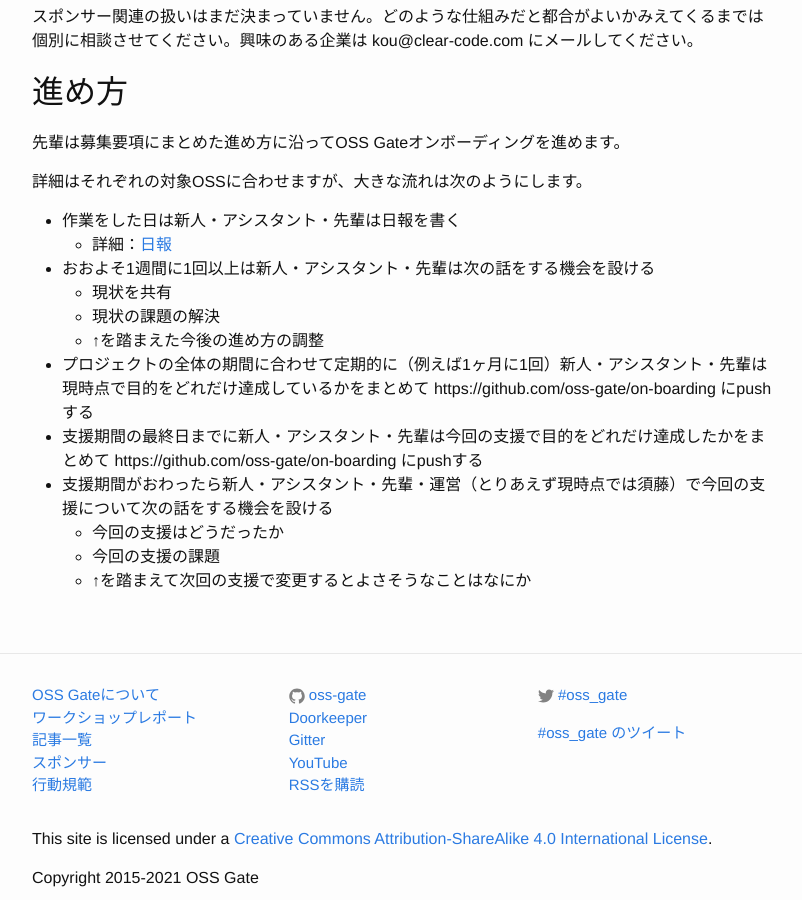
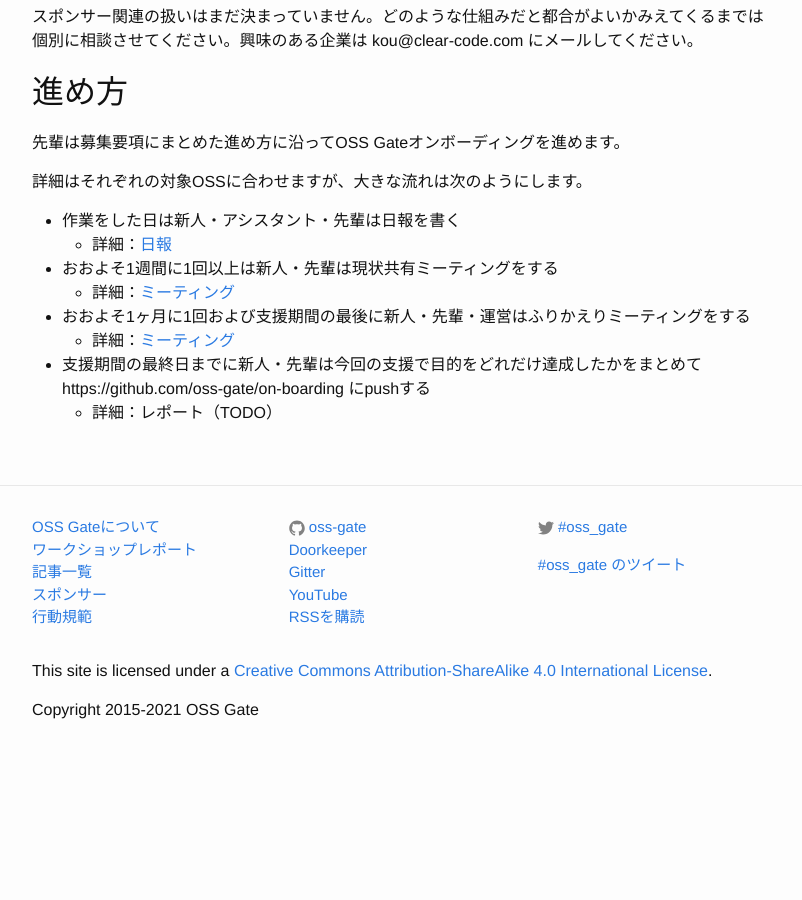
Before and after one commit to oss-gate/on-boarding, a Jekyll site: the page built from process/index.md, in a window 1280 px wide and 900 px high, scrolled down 1857 px. Shown: the whole window, without its empty margins (238-1040 px from the left). Built offline with Jekyll 4.4.1, drawn with Linux system fonts in a browser that asks for light colours; Markdown is read by kramdown in place of the engine named in the settings; comment, search, counter and statistics services are not loaded; after the commit the page ends 2624 px from its top, so only the background shows below that.

Commit message:
Explain meeting

```diff
--- a/process/index.md
+++ b/process/index.md
@@ -75,13 +75,9 @@ OSS Gateオンボーディングはある程度短い期間に集中的に実施
 
   * 作業をした日は新人・アシスタント・先輩は日報を書く
     * 詳細：[日報]({{ site.baseurl }}{% link process/daily-report/index.md %})
-  * おおよそ1週間に1回以上は新人・アシスタント・先輩は次の話をする機会を設ける
-    * 現状を共有
-    * 現状の課題の解決
-    * ↑を踏まえた今後の進め方の調整
-  * プロジェクトの全体の期間に合わせて定期的に（例えば1ヶ月に1回）新人・アシスタント・先輩は現時点で目的をどれだけ達成しているかをまとめて https://github.com/oss-gate/on-boarding にpushする
-  * 支援期間の最終日までに新人・アシスタント・先輩は今回の支援で目的をどれだけ達成したかをまとめて https://github.com/oss-gate/on-boarding にpushする
-  * 支援期間がおわったら新人・アシスタント・先輩・運営（とりあえず現時点では須藤）で今回の支援について次の話をする機会を設ける
-    * 今回の支援はどうだったか
-    * 今回の支援の課題
-    * ↑を踏まえて次回の支援で変更するとよさそうなことはなにか
+  * おおよそ1週間に1回以上は新人・先輩は現状共有ミーティングをする
+    * 詳細：[ミーティング]({{ site.baseurl }}{% link process/meeting/index.md %})
+  * おおよそ1ヶ月に1回および支援期間の最後に新人・先輩・運営はふりかえりミーティングをする
+    * 詳細：[ミーティング]({{ site.baseurl }}{% link process/meeting/index.md %})
+  * 支援期間の最終日までに新人・先輩は今回の支援で目的をどれだけ達成したかをまとめて https://github.com/oss-gate/on-boarding にpushする
+    * 詳細：レポート（TODO）
```
Also changed, not shown: process/daily-report/index.md (+1 -1 lines), process/meeting/index.md (added, +71 -0 lines), process/meeting/template.md (added, +62 -0 lines).
